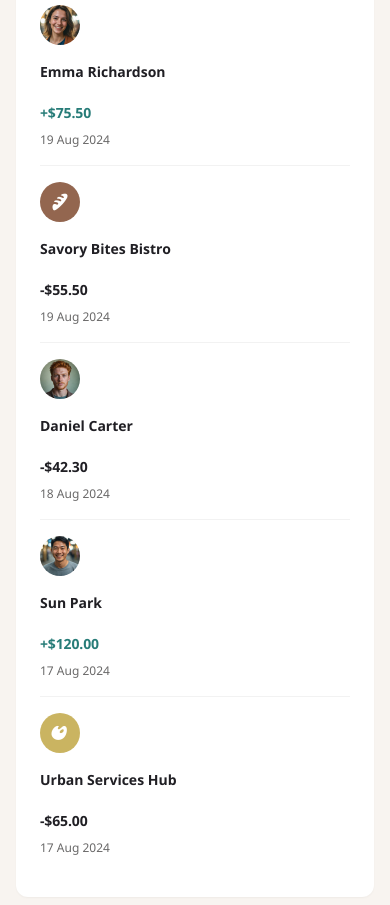
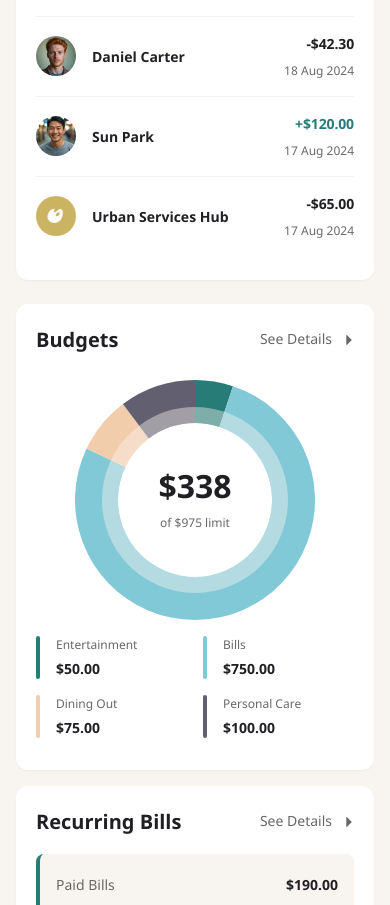
Before and after one commit to dkdurden/finance_helper, a Next.js app in the folder apps/web/: page /overview in a window 390 px wide. Shown: the part 1085-1990 px from the top of the page. Built offline with nearby package versions, Linux system fonts and the light colour scheme.

Commit message:
Tune overview responsive layout

```diff
--- a/apps/web/src/app/overview/page.module.css
+++ b/apps/web/src/app/overview/page.module.css
@@ -402,40 +402,29 @@
 @media (max-width: 47.9375rem) {
   .leftColumn,
   .rightColumn {
-    gap: var(--space-250);
+    gap: var(--space-200);
   }
 
   .panel {
-    padding: var(--space-300);
+    padding: var(--space-300) var(--space-250);
   }
 
   .panelHeader {
-    align-items: start;
-    flex-wrap: wrap;
+    align-items: center;
+    flex-wrap: nowrap;
   }
 
   .potsBreakdown {
-    grid-template-columns: 1fr;
+    grid-template-columns: repeat(2, minmax(0, 1fr));
     gap: var(--space-200);
   }
 
   .budgetBreakdown {
-    grid-template-columns: 1fr;
+    grid-template-columns: repeat(2, minmax(0, 1fr));
   }
 
   .billSummaryRow {
-    align-items: start;
-    flex-direction: column;
-  }
-
-  .transactionRowContent,
-  .transactionIdentity {
-    grid-template-columns: 1fr;
-  }
-
-  .transactionMeta {
-    min-width: 0;
-    justify-items: start;
-    text-align: left;
+    align-items: center;
+    flex-direction: row;
   }
 }
--- a/apps/web/src/components/layout/sidebar/Sidebar.module.css
+++ b/apps/web/src/components/layout/sidebar/Sidebar.module.css
@@ -171,7 +171,7 @@
 .collapsed .toggle {
   padding-right: var(--space-400);
 }
-@media (max-width: 900px) {
+@media (max-width: 63.9375rem) {
   .sidebar,
   .collapsed {
     position: fixed;
```
